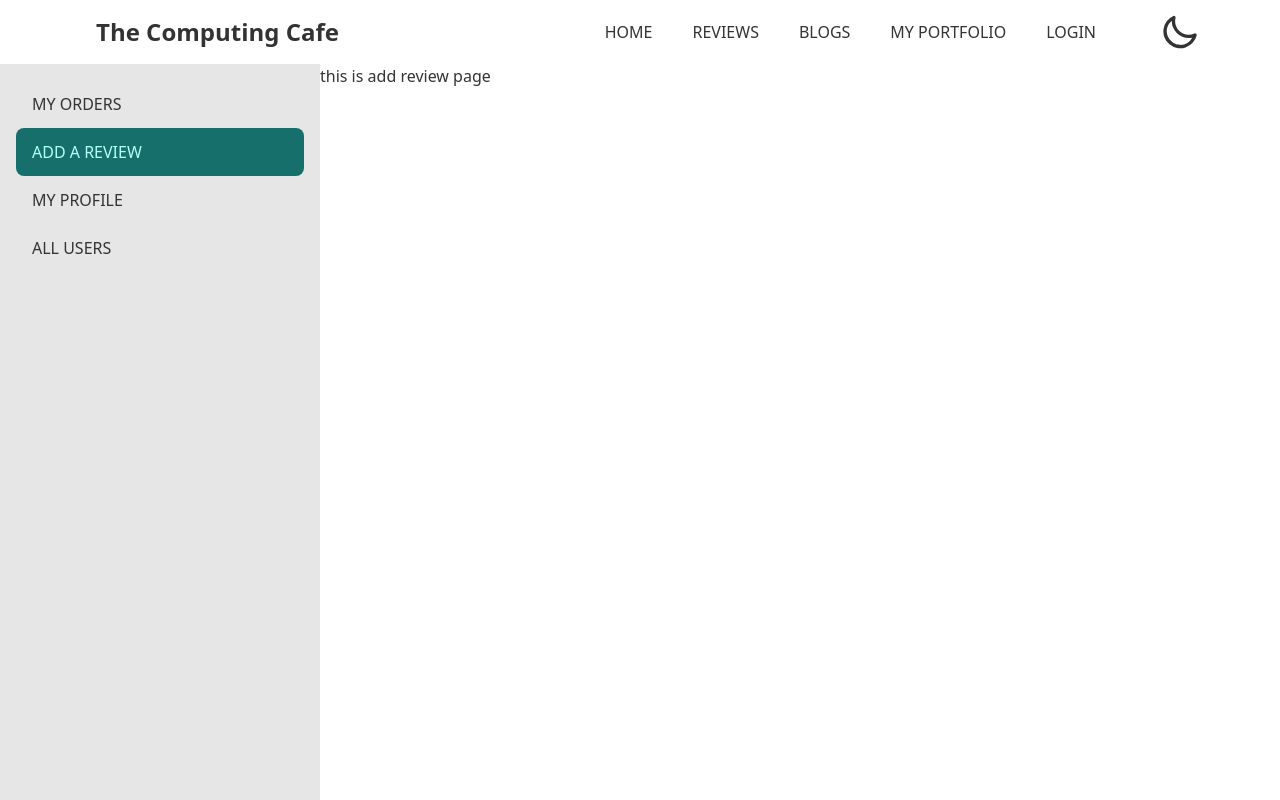
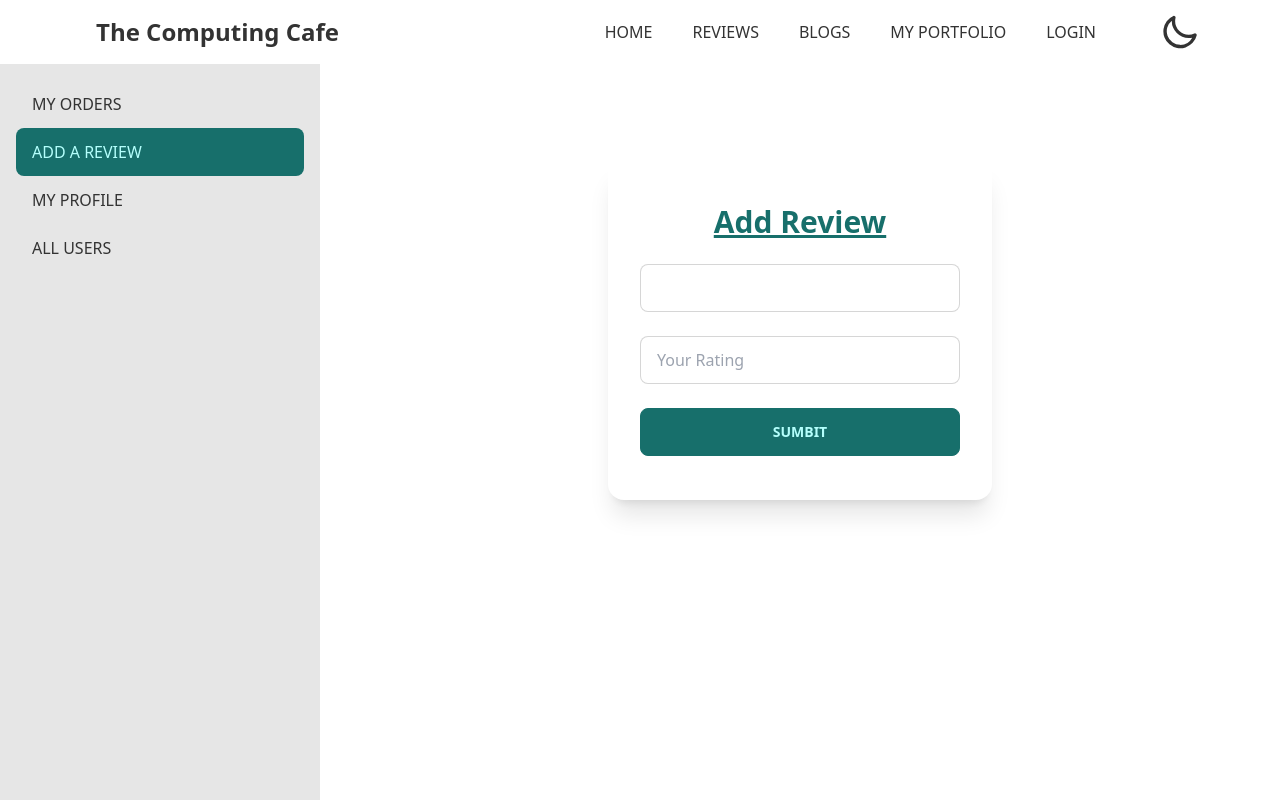
Before and after one commit to khalil224/Computer-Manufacturer-client-site, a React (Create React App) app: page /dashboard/add-review in a window 1280 px wide. Shown: the top 800 px of the page. Built offline with nearby package versions, Linux system fonts and the light colour scheme; no server answers.

Commit message:
last commit

```diff
--- a/src/hooks/useToken.js
+++ b/src/hooks/useToken.js
@@ -6,7 +6,7 @@ const useToken = user => {
         const email = user?.user?.email;
         const currentUser = { email: email };
         if (email) {
-            fetch(`http://localhost:5000/user/${email}`, {
+            fetch(`https://the-computing-cafe.web.app/user/${email}`, {
                 method: 'PUT',
                 headers: {
                     'content-type': 'application/json'
--- a/src/pages/Dashboard/AddReview.js
+++ b/src/pages/Dashboard/AddReview.js
@@ -2,8 +2,18 @@ import React from 'react';
 
 const AddReview = () => {
     return (
-        <div>
-            <h2>this is add review page</h2>
+        <div className='flex justify-center items-center  mt-24'>
+            <div className="card w-96 bg-base-100 shadow-xl">
+                <div className="card-body">
+                    <form  >
+                        <h2 className='text-center my-3 text-3xl font-bold text-primary underline'>Add Review</h2>
+                        {<input type="text-area" name='review' class="input input-bordered w-full max-w-lg my-3" />}
+                        {<input type="rating" name='rating' placeholder="Your Rating" class="input input-bordered w-full max-w-lg my-3" />}
+
+                        <input type="submit" value="SUMBIT" class="btn btn-primary w-full max-w-lg my-3" />
+                    </form>
+                </div>
+            </div>
         </div>
     );
 };
--- a/src/pages/Dashboard/AllUsers.js
+++ b/src/pages/Dashboard/AllUsers.js
@@ -22,7 +22,7 @@ const AllUsers = () => {
     //     })();
     // }, []);
 
-    const { data: users, isLoading, refetch } = useQuery('users', () => fetch('http://localhost:5000/user', {
+    const { data: users, isLoading, refetch } = useQuery('users', () => fetch('https://the-computing-cafe.web.app/user', {
         method: 'GET',
         headers: {
             authorization: `Bearer ${localStorage.getItem('accessToken')}`
--- a/src/pages/Dashboard/MyOrders.js
+++ b/src/pages/Dashboard/MyOrders.js
@@ -32,7 +32,7 @@ const MyOrders = () => {
 
 
     // const handleDelete = () => {
-    //     fetch(`http://localhost:5000/order/${id}`, {
+    //     fetch(`https://the-computing-cafe.web.app/order/${id}`, {
     //         method: 'DELETE',
     //         headers: {
     //             authorization: `Bearer ${localStorage.getItem('accessToken')}`
--- a/src/pages/Dashboard/User.js
+++ b/src/pages/Dashboard/User.js
@@ -8,7 +8,7 @@ const User = ({ user, refetch }) => {
     console.log(email)
 
     const makeAdmin = () => {
-        fetch(`http://localhost:5000/user/admin/${email}`, {
+        fetch(`https://the-computing-cafe.web.app/user/admin/${email}`, {
             method: 'PUT',
             headers: {
                 authorization: `Bearer ${localStorage.getItem('accessToken')}`
--- a/src/pages/PurchasePage.js
+++ b/src/pages/PurchasePage.js
@@ -57,7 +57,7 @@ const PurchasePage = () => {
 
         }
 
-        fetch(`http://localhost:5000/order`, {
+        fetch(`https://the-computing-cafe.web.app/order`, {
             method: 'POST',
             headers: {
                 'content-type': 'application/json'
--- a/src/pages/Reviews.js
+++ b/src/pages/Reviews.js
@@ -1,6 +1,10 @@
 import React from 'react';
 
+
 const Reviews = () => {
+
+
+
     return (
         <div>
 
--- a/src/pages/Tools.js
+++ b/src/pages/Tools.js
@@ -8,7 +8,7 @@ const Tools = () => {
     //const [parts, setParts] = useState([]);
 
 
-    const { data: parts, isLoading } = useQuery('tool', () => fetch('http://localhost:5000/tool')
+    const { data: parts, isLoading } = useQuery('tool', () => fetch('https://the-computing-cafe.web.app/tool')
         .then(res => res.json())
     )
     if (isLoading) {
```
Also changed, not shown: firebase.json (added), 2 other files (tests, documents, lock files or other folders).
